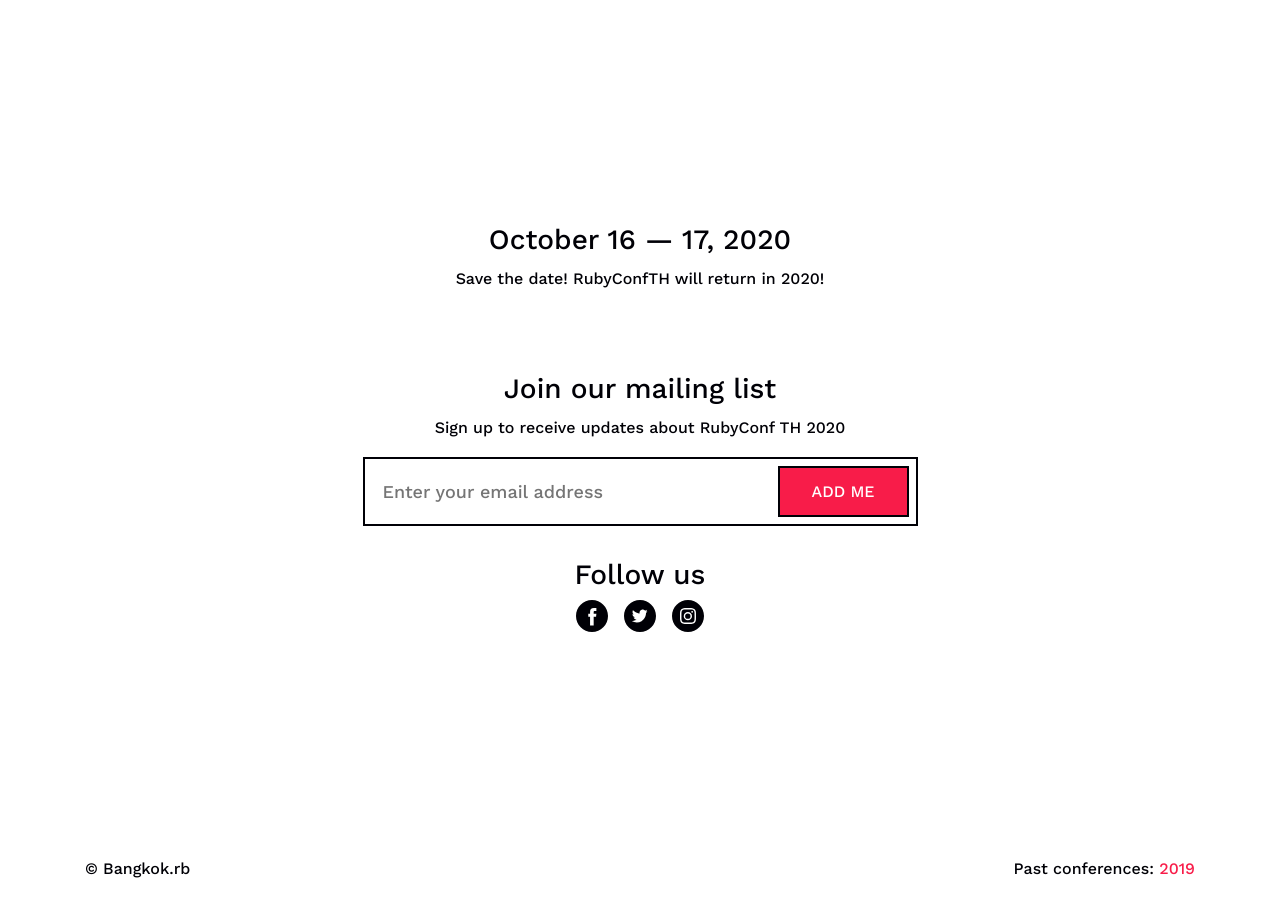
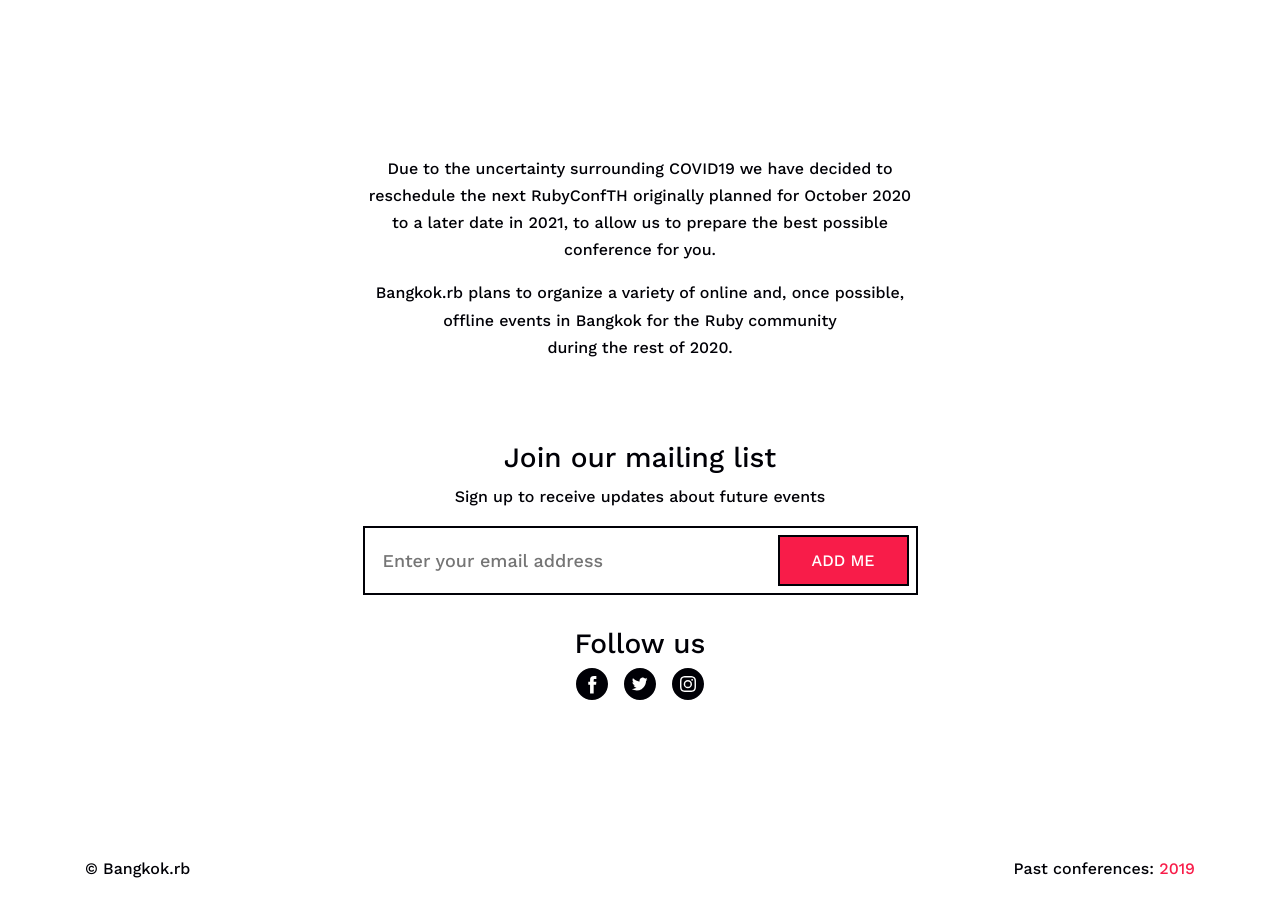
Before and after one commit to bangkokrb/rubyconfth, a Jekyll site: the page built from index.md, in a window 1280 px wide. Built offline with Jekyll 4.4.1, drawn with Linux system fonts in a browser that asks for light colours; comment, search, counter and statistics services are not loaded.

Commit message:
Add announcement of the cancellation of RubyConf TH 2020

```diff
--- a/_sass/screens/_home.scss
+++ b/_sass/screens/_home.scss
@@ -4,9 +4,9 @@
   align-items: center;
 }
 
+.home .cancellation-announcement,
 .home .mailing-list,
-.home .social-platform,
-.home .save-the-date {
+.home .social-platform {
   text-align: center;
 
   @include media-breakpoint-up('md') {
@@ -15,7 +15,7 @@
   }
 }
 
-.home .save-the-date {
+.home .cancellation-announcement {
   padding-bottom: 4rem;
 }
 
--- a/index.md
+++ b/index.md
@@ -4,14 +4,14 @@
 permalink: /
 ---
 
-<section class="save-the-date">
-  <h3>October 16 — 17, 2020</h3>
-  <p>Save the date! RubyConfTH will return in 2020!</p>
+<section class="cancellation-announcement">
+  <p>Due to the uncertainty surrounding COVID19 we have decided to reschedule the next RubyConfTH originally planned for October 2020 to a later date in 2021, to allow us to prepare the best possible conference for you.</p>
+  <p>Bangkok.rb plans to organize a variety of online and, once possible, offline events in Bangkok for the Ruby community <br /> during the rest of 2020.</p>
 </section>
 
 <section class="mailing-list">
   <h3>Join our mailing list</h3>
-  <p class="mailing-list__text">Sign up to receive updates about RubyConf TH 2020</p>
+  <p class="mailing-list__text">Sign up to receive updates about future events</p>
 
   {% include form-mailing-list.html %}
 </section>
```
